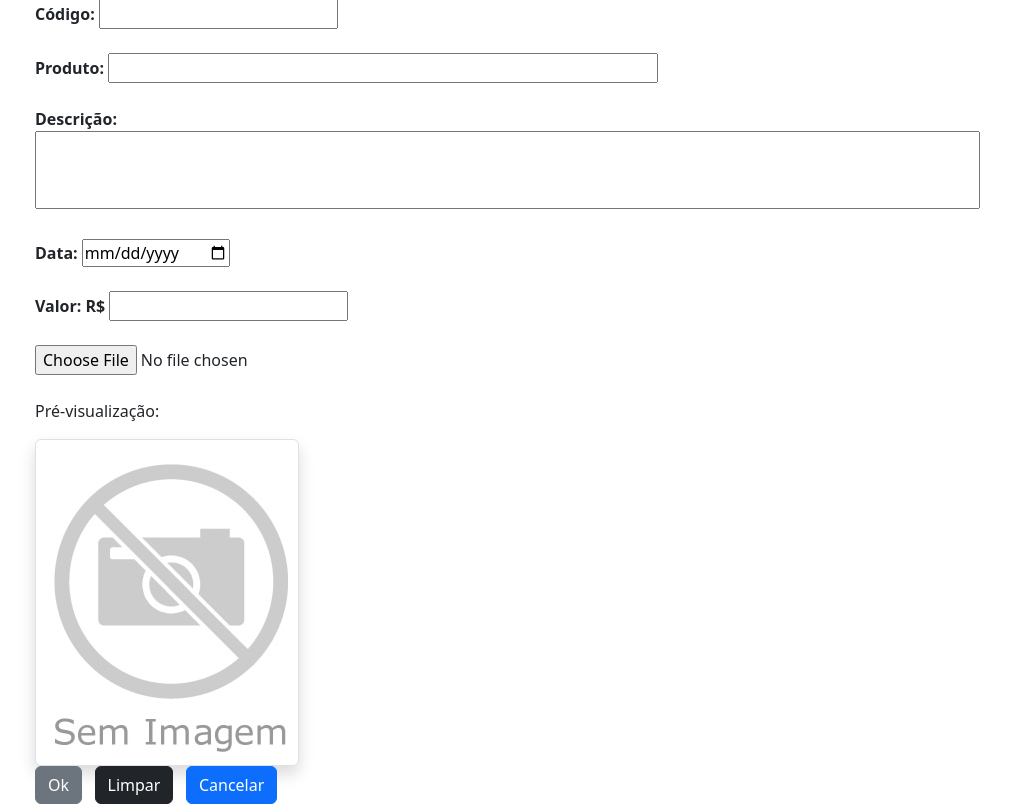
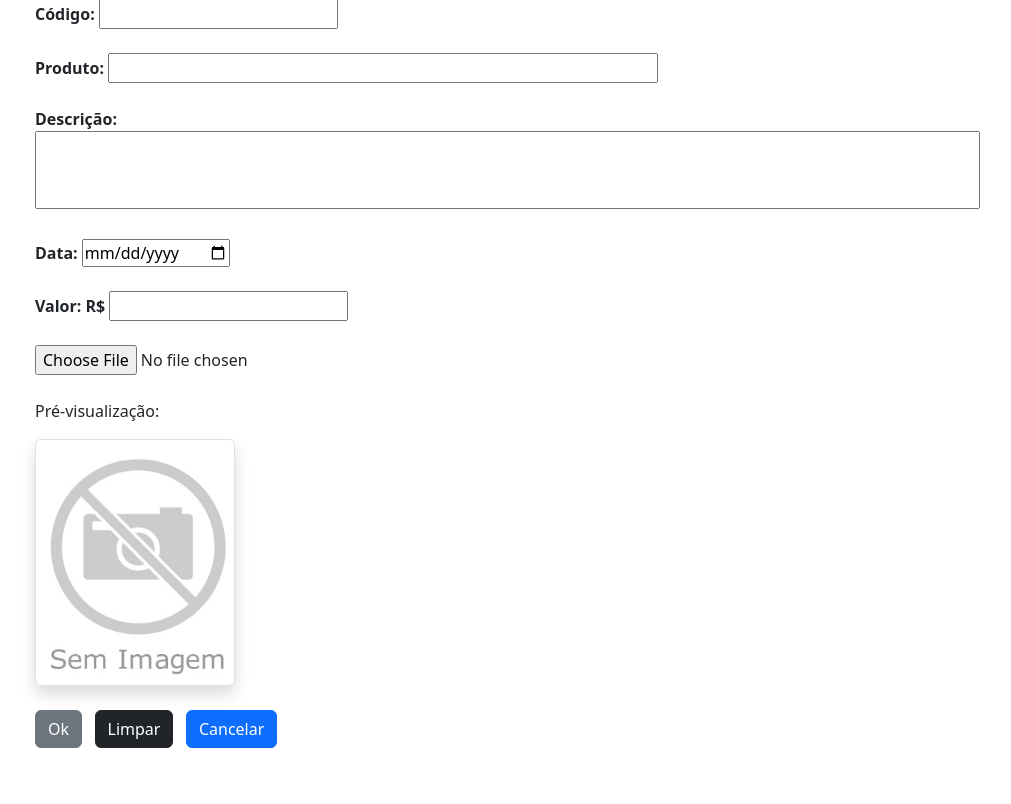
Before and after one commit to DogMello36/PW_2BIM, a PHP site: page /incluir.php in a window 1280 px wide. Shown: the part 43-847 px from the top of the page, without its empty margins (47-1058 px from the left). After the commit the page ends 791 px from the top, so only its background shows below. Run offline with PHP 8.4, Linux system fonts and the light colour scheme.

Commit message:
tomaaaaaaaaaaaaaa

```diff
--- a/incluir.php
+++ b/incluir.php
@@ -14,7 +14,7 @@
         }
 
         .foto {
-            width: 150px;
+            width: 200px;
         }
     </style>
 </head>
@@ -74,12 +74,30 @@ if ($_SERVER["REQUEST_METHOD"] == "POST") {
             <b>Valor: R$ </b><input type="number" step="0.01" name="valor"> <br><br>
             <input type="file" name="foto" id="imagemnova" accept="image/*"><br><br>
             <p>Pré-visualização:</p>
-            <img src="img/SemImagem.png" id="preview" class="img-fluid img-thumbnail shadow" alt="sem imagem"><br>
+            <img src="img/SemImagem.png" id="preview" class="img-fluid img-thumbnail shadow foto" alt="sem imagem"><br>
+            <Div class="pt-4 mb-4">
             <input type="submit" class="btn btn-secondary" value="Ok">&nbsp;&nbsp;
             <input type="reset" class="btn btn-dark" value="Limpar">&nbsp;&nbsp;
             <a href="index.php" class="btn btn-primary">Cancelar</a>
+            </Div>
         </form>
     </main>
+
+    <script>
+document.getElementById('imagemnova').addEventListener('change', function(event) {
+    const file = event.target.files[0]; // Pega o primeiro arquivo selecionado
+    const preview = document.getElementById('preview');
+
+    // Lê o arquivo e exibe no <img>
+    const reader = new FileReader();
+    reader.onload = function(e) {
+        preview.src = e.target.result; // Define a imagem no src
+        preview.alt = file.name;       // Define o nome como alt
+    };
+    reader.readAsDataURL(file); // Converte para Base64
+});
+</script>
+
 </body>
 
 </html>
```
Also changed, not shown: img/RE4.jpg (added).
